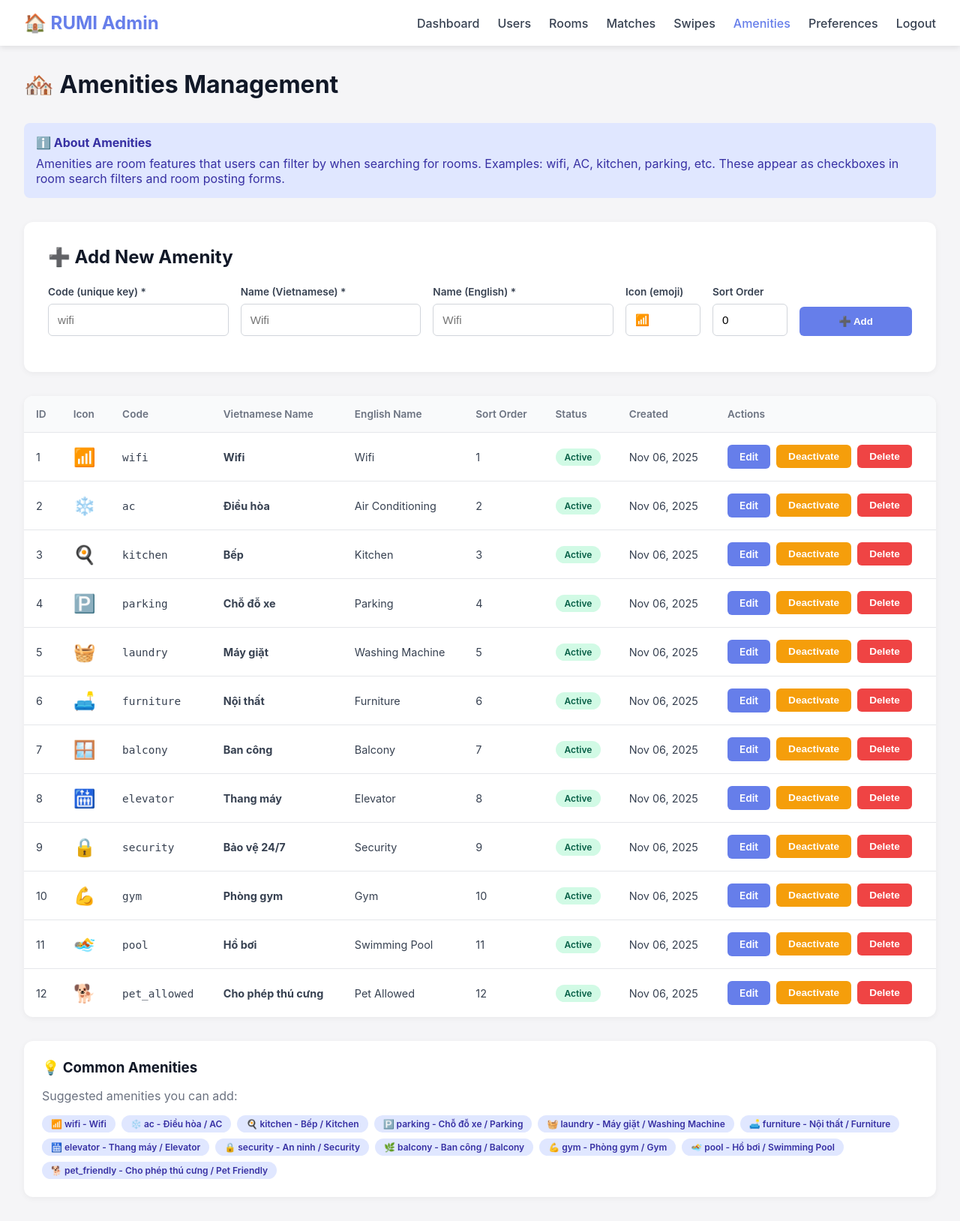
After one commit to hoangminhmz/rumi, a PHP site: page /admin/amenities.php in a window 1280 px wide. The commit adds this page. Shown: the whole page at 75% size. Run offline with PHP 8.4, Linux system fonts and the light colour scheme; the visitor is signed in with stand-in values (Sample User, id 1); data comes from the database, SQL or seed files in the repository.

Commit message:
feat: Add amenities and preferences management pages
- admin/amenities.php: Manage room amenities (wifi, AC, kitchen, etc.)
  * Add/Edit/Delete amenities
  * Toggle active/inactive status
  * Sort order management
  * Icon and multilingual support (Vietnamese + English)
  * Suggestions for common amenities

- admin/preferences.php: Manage matching preferences (cleanliness, noise, etc.)
  * Add/Edit/Delete preferences
  * Weight-based system for matching algorithm (0-100)
  * Organized by category (lifestyle, financial, location)
  * Toggle active/inactive status
  * Visual weight indicators
  * Suggestions for common preferences with weights

- Updated admin/dashboard.php navigation to include all new pages

These are the reference tables that users select from when:
1. Creating room listings (amenities checkboxes)
2. Setting matching preferences (lifestyle criteria)

```diff
--- /dev/null
+++ b/admin/amenities.php
@@ -0,0 +1,309 @@
+<?php
+/**
+ * RUMI - Admin Amenities Management
+ * Manage room amenities list (wifi, AC, kitchen, etc.)
+ */
+
+require_once __DIR__ . '/../config/database.php';
+require_once __DIR__ . '/../config/constants.php';
+require_once __DIR__ . '/../includes/functions.php';
+
+startSession();
+
+if (!isset($_SESSION['admin_logged_in']) || !$_SESSION['admin_logged_in']) {
+    redirect(BASE_URL . '/admin/login.php');
+}
+
+$db = getDB();
+
+// Handle actions
+if ($_SERVER['REQUEST_METHOD'] === 'POST') {
+    $action = $_POST['action'] ?? '';
+
+    switch ($action) {
+        case 'add':
+            $stmt = $db->prepare("
+                INSERT INTO amenities_list (code, name_vi, name_en, icon, sort_order, is_active)
+                VALUES (?, ?, ?, ?, ?, 1)
+            ");
+            $stmt->execute([
+                $_POST['code'],
+                $_POST['name_vi'],
+                $_POST['name_en'],
+                $_POST['icon'],
+                (int)$_POST['sort_order']
+            ]);
+            setFlash('success', 'Amenity added successfully');
+            break;
+
+        case 'edit':
+            $stmt = $db->prepare("
+                UPDATE amenities_list
+                SET code = ?, name_vi = ?, name_en = ?, icon = ?, sort_order = ?
+                WHERE id = ?
+            ");
+            $stmt->execute([
+                $_POST['code'],
+                $_POST['name_vi'],
+                $_POST['name_en'],
+                $_POST['icon'],
+                (int)$_POST['sort_order'],
+                (int)$_POST['id']
+            ]);
+            setFlash('success', 'Amenity updated successfully');
+            break;
+
+        case 'toggle':
+            $stmt = $db->prepare("UPDATE amenities_list SET is_active = NOT is_active WHERE id = ?");
+            $stmt->execute([(int)$_POST['id']]);
+            setFlash('success', 'Status updated');
+            break;
+
+        case 'delete':
+            $stmt = $db->prepare("DELETE FROM amenities_list WHERE id = ?");
+            $stmt->execute([(int)$_POST['id']]);
+            setFlash('success', 'Amenity deleted');
+            break;
+    }
+
+    redirect(BASE_URL . '/admin/amenities.php');
+}
+
+// Get all amenities
+$amenities = $db->query("
+    SELECT * FROM amenities_list
+    ORDER BY sort_order ASC, name_vi ASC
+")->fetchAll();
+
+// Get edit item if requested
+$editItem = null;
+if (isset($_GET['edit'])) {
+    $stmt = $db->prepare("SELECT * FROM amenities_list WHERE id = ?");
+    $stmt->execute([(int)$_GET['edit']]);
+    $editItem = $stmt->fetch();
+}
+
+$flash = getFlash();
+?>
+<!DOCTYPE html>
+<html lang="vi">
+<head>
+    <meta charset="UTF-8">
+    <meta name="viewport" content="width=device-width, initial-scale=1.0">
+    <title>Amenities Management - RUMI Admin</title>
+    <style>
+        * { margin: 0; padding: 0; box-sizing: border-box; }
+        body { font-family: -apple-system, BlinkMacSystemFont, "Segoe UI", Roboto, sans-serif; background: #f5f5f7; }
+        .admin-header { background: white; padding: 1rem 2rem; box-shadow: 0 2px 8px rgba(0,0,0,0.1); display: flex; justify-content: space-between; align-items: center; }
+        .admin-logo { font-size: 1.5rem; font-weight: 700; color: #667eea; }
+        .admin-nav { display: flex; gap: 1.5rem; }
+        .admin-nav a { color: #374151; text-decoration: none; font-weight: 500; transition: color 0.2s; }
+        .admin-nav a:hover, .admin-nav a.active { color: #667eea; }
+        .admin-container { max-width: 1400px; margin: 2rem auto; padding: 0 2rem; }
+        .page-header { display: flex; justify-content: space-between; align-items: center; margin-bottom: 2rem; }
+        .page-title { font-size: 2rem; font-weight: 700; color: #111827; }
+        .alert { padding: 1rem 1.5rem; border-radius: 8px; margin-bottom: 1.5rem; }
+        .alert-success { background: #d1fae5; color: #065f46; }
+        .alert-error { background: #fee2e2; color: #991b1b; }
+        .form-card { background: white; padding: 2rem; border-radius: 12px; box-shadow: 0 2px 8px rgba(0,0,0,0.05); margin-bottom: 2rem; }
+        .form-title { font-size: 1.5rem; font-weight: 700; color: #111827; margin-bottom: 1.5rem; }
+        .form-grid { display: grid; grid-template-columns: 1fr 1fr 1fr 100px 100px 150px; gap: 1rem; align-items: end; }
+        .form-group { margin-bottom: 1rem; }
+        .form-group label { display: block; font-size: 0.85rem; font-weight: 600; color: #374151; margin-bottom: 0.5rem; }
+        .form-control { width: 100%; padding: 0.75rem; border: 1px solid #d1d5db; border-radius: 6px; font-size: 0.95rem; }
+        .form-control:focus { outline: none; border-color: #667eea; box-shadow: 0 0 0 3px rgba(102, 126, 234, 0.1); }
+        .btn { padding: 0.75rem 1.5rem; border: none; border-radius: 6px; font-weight: 600; cursor: pointer; text-decoration: none; display: inline-block; }
+        .btn-primary { background: #667eea; color: white; }
+        .btn-danger { background: #ef4444; color: white; }
+        .btn-sm { padding: 0.5rem 1rem; font-size: 0.85rem; }
+        .data-table { background: white; border-radius: 12px; box-shadow: 0 2px 8px rgba(0,0,0,0.05); overflow: hidden; }
+        table { width: 100%; border-collapse: collapse; }
+        th { text-align: left; padding: 1rem; background: #f9fafb; color: #6b7280; font-weight: 600; font-size: 0.85rem; }
+        td { padding: 1rem; border-top: 1px solid #e5e7eb; color: #374151; font-size: 0.9rem; }
+        .badge { display: inline-block; padding: 0.25rem 0.75rem; border-radius: 12px; font-size: 0.75rem; font-weight: 600; }
+        .badge-success { background: #d1fae5; color: #065f46; }
+        .badge-danger { background: #fee2e2; color: #991b1b; }
+        .icon-display { font-size: 1.5rem; }
+        .actions { display: flex; gap: 0.5rem; }
+        .info-box { background: #e0e7ff; padding: 1rem; border-radius: 8px; margin-bottom: 2rem; color: #3730a3; }
+        .info-box strong { display: block; margin-bottom: 0.5rem; }
+    </style>
+</head>
+<body>
+    <div class="admin-header">
+        <div class="admin-logo">🏠 RUMI Admin</div>
+        <nav class="admin-nav">
+            <a href="dashboard.php">Dashboard</a>
+            <a href="users.php">Users</a>
+            <a href="rooms.php">Rooms</a>
+            <a href="matches.php">Matches</a>
+            <a href="swipes.php">Swipes</a>
+            <a href="amenities.php" class="active">Amenities</a>
+            <a href="preferences.php">Preferences</a>
+            <a href="logout.php">Logout</a>
+        </nav>
+    </div>
+
+    <div class="admin-container">
+        <div class="page-header">
+            <h1 class="page-title">🏘️ Amenities Management</h1>
+        </div>
+
+        <?php if ($flash): ?>
+            <div class="alert alert-<?= $flash['type'] ?>">
+                <?= htmlspecialchars($flash['message']) ?>
+            </div>
+        <?php endif; ?>
+
+        <div class="info-box">
+            <strong>ℹ️ About Amenities</strong>
+            Amenities are room features that users can filter by when searching for rooms.
+            Examples: wifi, AC, kitchen, parking, etc.
+            These appear as checkboxes in room search filters and room posting forms.
+        </div>
+
+        <!-- Add/Edit Form -->
+        <div class="form-card">
+            <h2 class="form-title"><?= $editItem ? '✏️ Edit Amenity' : '➕ Add New Amenity' ?></h2>
+            <form method="POST">
+                <input type="hidden" name="action" value="<?= $editItem ? 'edit' : 'add' ?>">
+                <?php if ($editItem): ?>
+                    <input type="hidden" name="id" value="<?= $editItem['id'] ?>">
+                <?php endif; ?>
+
+                <div class="form-grid">
+                    <div class="form-group">
+                        <label>Code (unique key) *</label>
+                        <input type="text" name="code" class="form-control"
+                               value="<?= htmlspecialchars($editItem['code'] ?? '') ?>"
+                               placeholder="wifi" required>
+                    </div>
+
+                    <div class="form-group">
+                        <label>Name (Vietnamese) *</label>
+                        <input type="text" name="name_vi" class="form-control"
+                               value="<?= htmlspecialchars($editItem['name_vi'] ?? '') ?>"
+                               placeholder="Wifi" required>
+                    </div>
+
+                    <div class="form-group">
+                        <label>Name (English) *</label>
+                        <input type="text" name="name_en" class="form-control"
+                               value="<?= htmlspecialchars($editItem['name_en'] ?? '') ?>"
+                               placeholder="Wifi" required>
+                    </div>
+
+                    <div class="form-group">
+                        <label>Icon (emoji)</label>
+                        <input type="text" name="icon" class="form-control"
+                               value="<?= htmlspecialchars($editItem['icon'] ?? '') ?>"
+                               placeholder="📶" maxlength="10">
+                    </div>
+
+                    <div class="form-group">
+                        <label>Sort Order</label>
+                        <input type="number" name="sort_order" class="form-control"
+                               value="<?= $editItem['sort_order'] ?? 0 ?>"
+                               min="0" required>
+                    </div>
+
+                    <div class="form-group">
+                        <button type="submit" class="btn btn-primary" style="width: 100%;">
+                            <?= $editItem ? '💾 Update' : '➕ Add' ?>
+                        </button>
+                    </div>
+                </div>
+
+                <?php if ($editItem): ?>
+                    <div style="margin-top: 1rem;">
+                        <a href="amenities.php" class="btn btn-sm" style="background: #6b7280; color: white;">Cancel</a>
+                    </div>
+                <?php endif; ?>
+            </form>
+        </div>
+
+        <!-- Data Table -->
+        <div class="data-table">
+            <table>
+                <thead>
+                    <tr>
+                        <th>ID</th>
+                        <th>Icon</th>
+                        <th>Code</th>
+                        <th>Vietnamese Name</th>
+                        <th>English Name</th>
+                        <th>Sort Order</th>
+                        <th>Status</th>
+                        <th>Created</th>
+                        <th>Actions</th>
+                    </tr>
+                </thead>
+                <tbody>
+                    <?php if (empty($amenities)): ?>
+                        <tr>
+                            <td colspan="9" style="text-align: center; padding: 2rem; color: #6b7280;">
+                                No amenities found. Add your first amenity above.
+                            </td>
+                        </tr>
+                    <?php else: ?>
+                        <?php foreach ($amenities as $amenity): ?>
+                        <tr>
+                            <td><?= $amenity['id'] ?></td>
+                            <td class="icon-display"><?= htmlspecialchars($amenity['icon']) ?></td>
+                            <td><code><?= htmlspecialchars($amenity['code']) ?></code></td>
+                            <td><strong><?= htmlspecialchars($amenity['name_vi']) ?></strong></td>
+                            <td><?= htmlspecialchars($amenity['name_en']) ?></td>
+                            <td><?= $amenity['sort_order'] ?></td>
+                            <td>
+                                <span class="badge <?= $amenity['is_active'] ? 'badge-success' : 'badge-danger' ?>">
+                                    <?= $amenity['is_active'] ? 'Active' : 'Inactive' ?>
+                                </span>
+                            </td>
+                            <td><?= date('M d, Y', strtotime($amenity['created_at'])) ?></td>
+                            <td>
+                                <div class="actions">
+                                    <a href="?edit=<?= $amenity['id'] ?>" class="btn btn-primary btn-sm">Edit</a>
+
+                                    <form method="POST" style="display: inline;">
+                                        <input type="hidden" name="id" value="<?= $amenity['id'] ?>">
+                                        <input type="hidden" name="action" value="toggle">
+                                        <button type="submit" class="btn btn-sm" style="background: #f59e0b; color: white;">
+                                            <?= $amenity['is_active'] ? 'Deactivate' : 'Activate' ?>
+                                        </button>
+                                    </form>
+
+                                    <form method="POST" style="display: inline;" onsubmit="return confirm('Delete this amenity? This cannot be undone!');">
+                                        <input type="hidden" name="id" value="<?= $amenity['id'] ?>">
+                                        <input type="hidden" name="action" value="delete">
+                                        <button type="submit" class="btn btn-danger btn-sm">Delete</button>
+                                    </form>
+                                </div>
+                            </td>
+                        </tr>
+                        <?php endforeach; ?>
+                    <?php endif; ?>
+                </tbody>
+            </table>
+        </div>
+
+        <div style="margin-top: 2rem; padding: 1.5rem; background: white; border-radius: 12px; box-shadow: 0 2px 8px rgba(0,0,0,0.05);">
+            <h3 style="margin-bottom: 1rem; color: #111827;">💡 Common Amenities</h3>
+            <p style="color: #6b7280; margin-bottom: 1rem;">Suggested amenities you can add:</p>
+            <div style="display: flex; flex-wrap: wrap; gap: 0.5rem;">
+                <span class="badge" style="background: #e0e7ff; color: #3730a3;">📶 wifi - Wifi</span>
+                <span class="badge" style="background: #e0e7ff; color: #3730a3;">❄️ ac - Điều hòa / AC</span>
+                <span class="badge" style="background: #e0e7ff; color: #3730a3;">🍳 kitchen - Bếp / Kitchen</span>
+                <span class="badge" style="background: #e0e7ff; color: #3730a3;">🅿️ parking - Chỗ đỗ xe / Parking</span>
+                <span class="badge" style="background: #e0e7ff; color: #3730a3;">🧺 laundry - Máy giặt / Washing Machine</span>
+                <span class="badge" style="background: #e0e7ff; color: #3730a3;">🛋️ furniture - Nội thất / Furniture</span>
+                <span class="badge" style="background: #e0e7ff; color: #3730a3;">🛗 elevator - Thang máy / Elevator</span>
+                <span class="badge" style="background: #e0e7ff; color: #3730a3;">🔒 security - An ninh / Security</span>
+                <span class="badge" style="background: #e0e7ff; color: #3730a3;">🌿 balcony - Ban công / Balcony</span>
+                <span class="badge" style="background: #e0e7ff; color: #3730a3;">💪 gym - Phòng gym / Gym</span>
+                <span class="badge" style="background: #e0e7ff; color: #3730a3;">🏊 pool - Hồ bơi / Swimming Pool</span>
+                <span class="badge" style="background: #e0e7ff; color: #3730a3;">🐕 pet_friendly - Cho phép thú cưng / Pet Friendly</span>
+            </div>
+        </div>
+    </div>
+</body>
+</html>
--- a/admin/dashboard.php
+++ b/admin/dashboard.php
@@ -225,6 +225,10 @@ $recentRooms = $db->query("
             <a href="dashboard.php">Dashboard</a>
             <a href="users.php">Users</a>
             <a href="rooms.php">Rooms</a>
+            <a href="matches.php">Matches</a>
+            <a href="swipes.php">Swipes</a>
+            <a href="amenities.php">Amenities</a>
+            <a href="preferences.php">Preferences</a>
             <a href="logout.php">Logout</a>
         </nav>
     </div>
```
Also changed, not shown: admin/preferences.php (added, +380 -0 lines).
